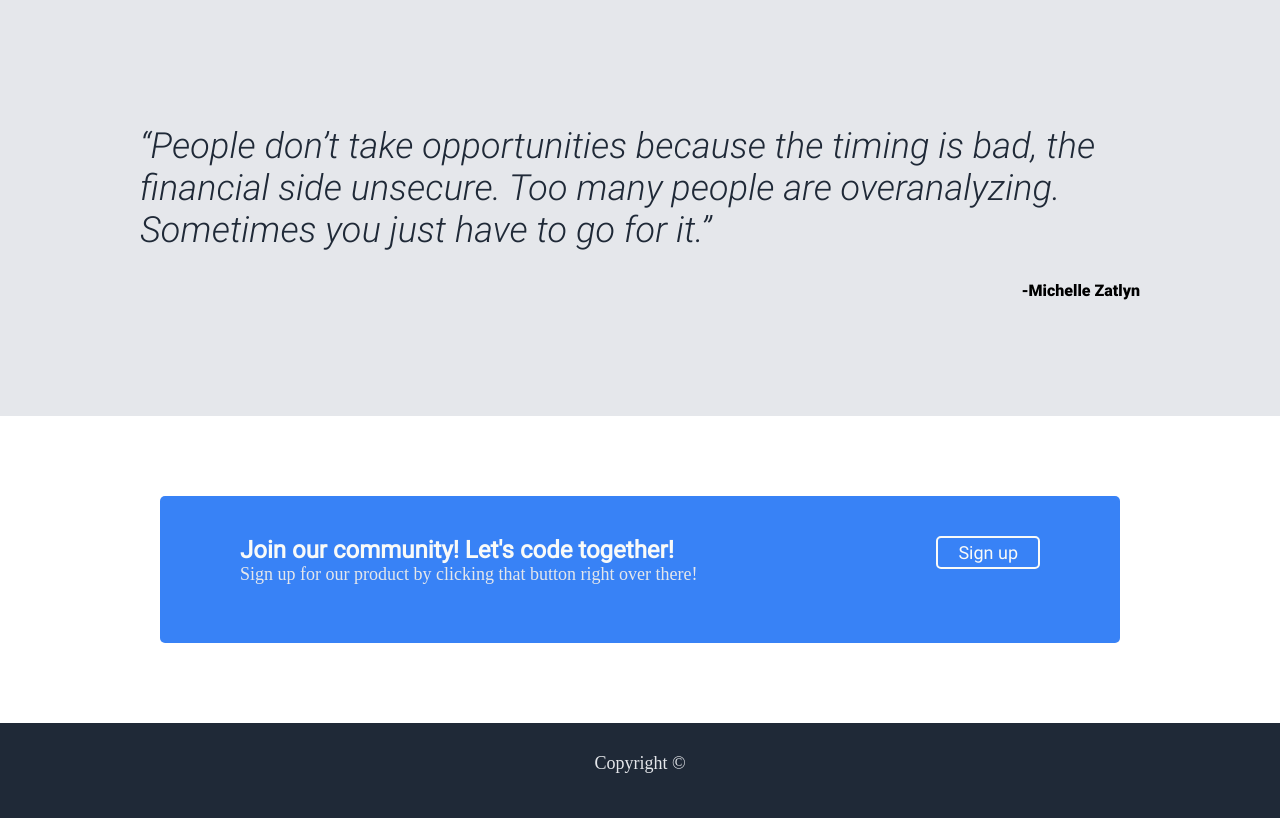
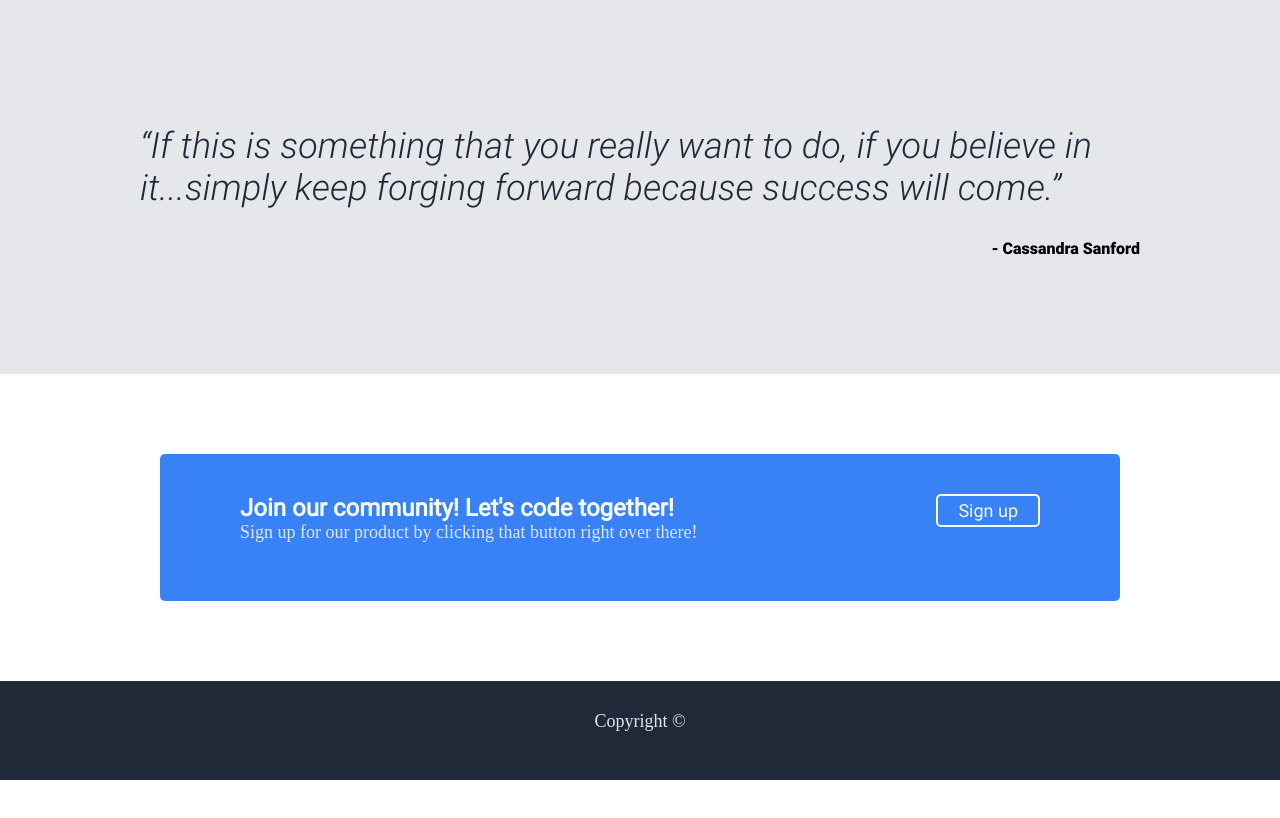
Before and after one commit to litaesther10/main-css-project, a plain HTML site: page index.html in a window 1280 px wide. Shown: the part 880-1698 px from the top of the page. After the commit the page ends 1660 px from the top, so only its background shows below. Drawn offline with Linux system fonts and the light colour scheme.

Commit message:
Updated the quote

```diff
--- a/index.html
+++ b/index.html
@@ -68,11 +68,10 @@
 
     <section class="quote-section">
       <h2 class="quote">
-        “People don’t take opportunities because the timing is bad, the
-        financial side unsecure. Too many people are overanalyzing. Sometimes
-        you just have to go for it.”
+        “If this is something that you really want to do, if you believe in
+        it...simply keep forging forward because success will come.”
       </h2>
-      <p class="quote-autor">-Michelle Zatlyn</p>
+      <p class="quote-autor">- Cassandra Sanford</p>
     </section>
 
     <section>
```
